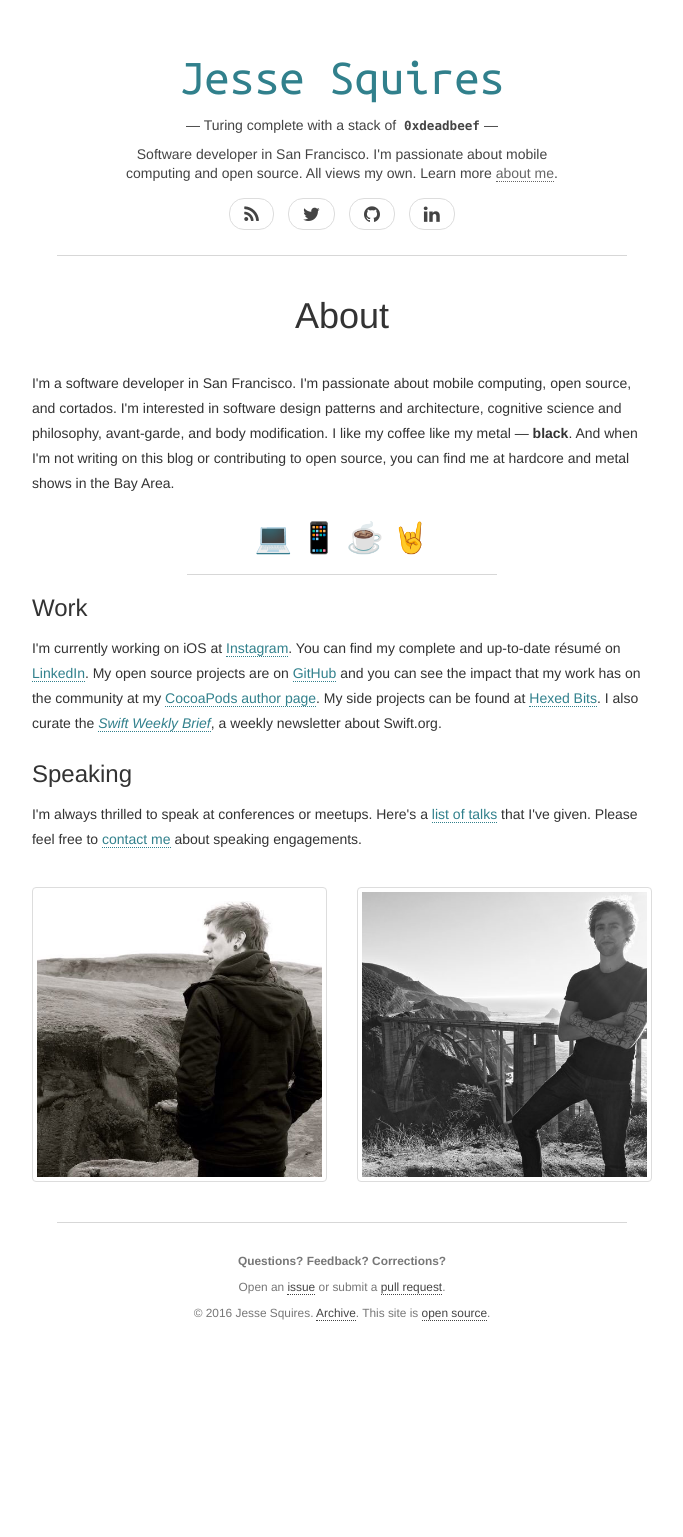
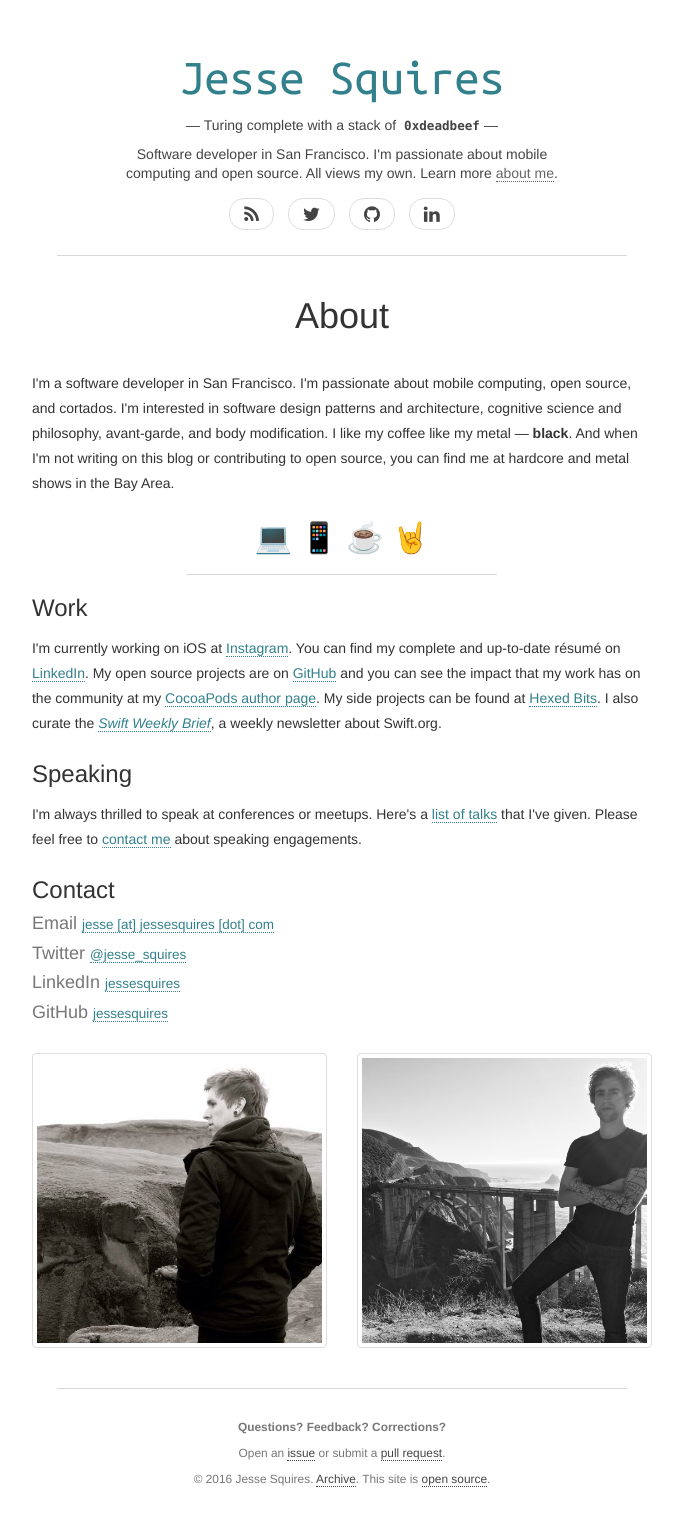
Before and after one commit to jessesquires/jessesquires.com, a Jekyll site: the page built from about.html, in a window 1280 px wide. Shown: the whole page, without its empty margins (298-981 px from the left). Built offline with Jekyll 4.4.1, drawn with Linux system fonts in a browser that asks for light colours; before the commit the page ends 1371 px from its top, so only the background shows below that.

Commit message:
update about

```diff
--- a/about.html
+++ b/about.html
@@ -17,7 +17,13 @@ title: About
       <p>I'm currently working on iOS at <a href="http://instagram.com" target="_blank">Instagram</a>. You can find my complete and up-to-date résumé on <a href="{{ site.social_links.linkedin }}" target="_blank">LinkedIn</a>. My open source projects are on <a href="{{ site.social_links.github }}" target="_blank">GitHub</a> and you can see the impact that my work has on the community at my <a href="https://cocoapods.org/owners/1808" target="_blank">CocoaPods author page</a>. My side projects can be found at <a href="http://hexedbits.com" target="_blank">Hexed Bits</a>. I also curate the <a href="http://swiftweekly.github.io" target="_blank"><em>Swift Weekly Brief</em></a>, a weekly newsletter about Swift.org.</p>
 
       <h3>Speaking</h3>
-      <p>I'm always thrilled to speak at conferences or meetups. Here's a <a href="https://github.com/jessesquires/talks" target="_blank">list of talks</a> that I've given. Please feel free to <a href="mailto:jesse.squires.developer@gmail.com">contact me</a> about speaking engagements.</p>
+      <p>I'm always thrilled to speak at conferences or meetups. Here's a <a href="https://github.com/jessesquires/talks" target="_blank">list of talks</a> that I've given. Please feel free to <a href="mailto:jesse@jessesquires.com">contact me</a> about speaking engagements.</p>
+
+      <h3>Contact</h3>
+      <h4 class="text-muted">Email <small><a href="mailto:jesse@jessesquires.com" title="Tell me your secrets.">jesse [at] jessesquires [dot] com</a></small></h4>
+      <h4 class="text-muted">Twitter <small><a href="{{ site.social_links.twitter }}" target="_blank">@jesse_squires</a></small></h4>
+      <h4 class="text-muted">LinkedIn <small><a href="{{ site.social_links.linkedin }}" target="_blank">jessesquires</a></small></h4>
+      <h4 class="text-muted">GitHub <small><a href="{{ site.social_links.github }}" target="_blank">jessesquires</a></small></h4>
    </div>
 
    <div class="col-xs-10 col-xs-offset-1 col-sm-8 col-sm-offset-2 col-md-8 col-md-offset-2"><br/></div>
```
